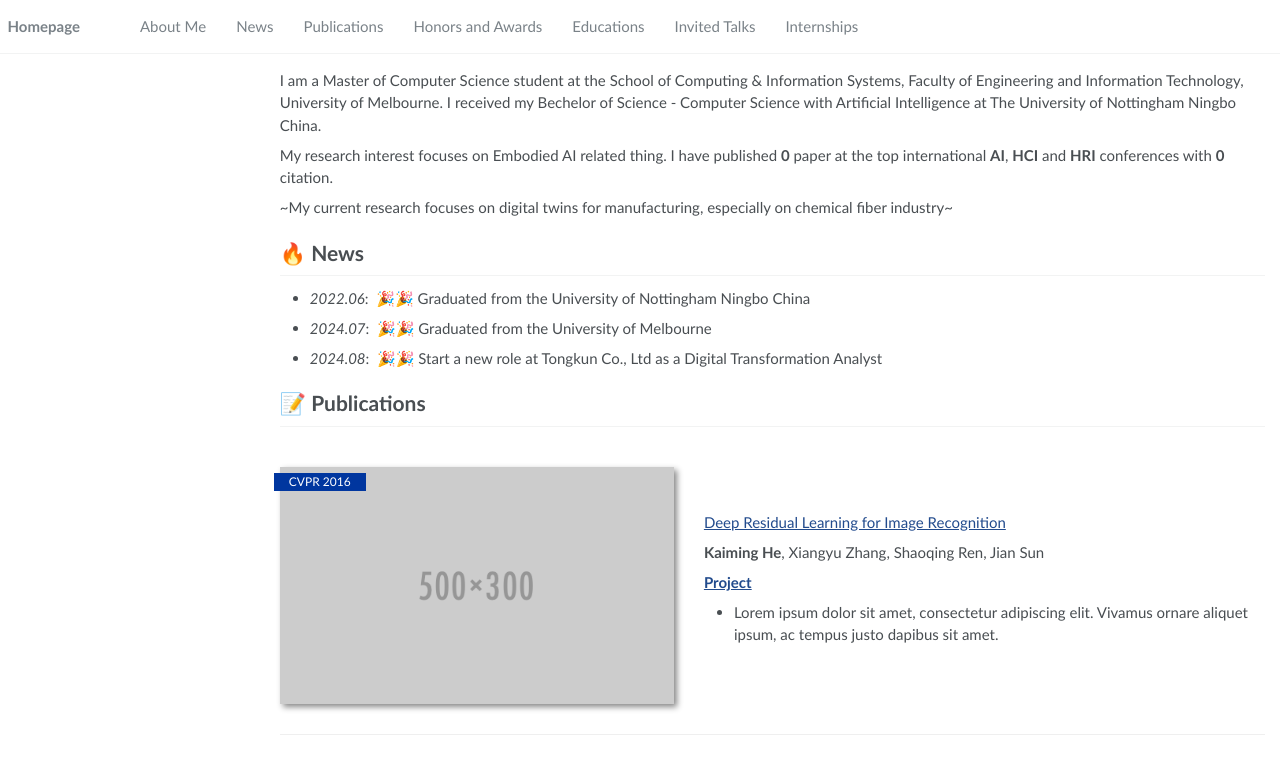
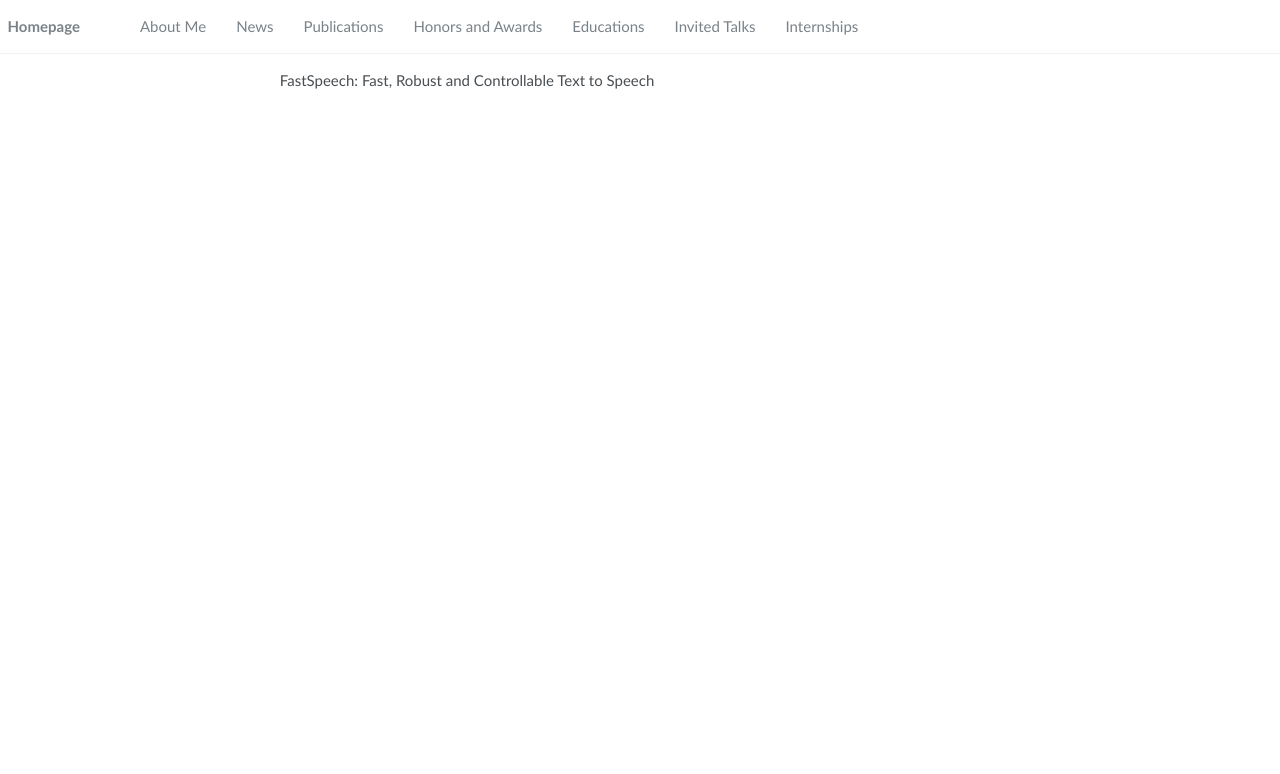
Before and after one commit to Yixin-Shen-1218/Yixin-Shen-1218.github.io, a Jekyll site: the page built from _pages/TED_Culture.md, in a window 1280 px wide. Shown: the top 774 px of the page. Built offline with Jekyll 4.4.1, drawn with Linux system fonts in a browser that asks for light colours.

Commit message:
update the website

```diff
--- a/_pages/TED_Culture.md
+++ b/_pages/TED_Culture.md
@@ -3,45 +3,9 @@
 title: ""
 excerpt: ""
 author_profile: false
-# redirect_from:
-#   - /about/
-#   - /about.html
+redirect_from:
+  - /about/
+  - /about.html
 ---
 
-{% if site.google_scholar_stats_use_cdn %}
-{% assign gsDataBaseUrl = "https://cdn.jsdelivr.net/gh/" | append: site.repository | append: "@" %}
-{% else %}
-{% assign gsDataBaseUrl = "https://raw.githubusercontent.com/" | append: site.repository | append: "/" %}
-{% endif %}
-{% assign url = gsDataBaseUrl | append: "google-scholar-stats/gs_data_shieldsio.json" %}
-
-<!-- <span class='anchor' id='about-me'></span> -->
-
-I am a Master of Computer Science student at the School of Computing & Information Systems, Faculty of Engineering and Information Technology, University of Melbourne. I received my Bechelor of Science - Computer Science with Artificial Intelligence at The University of Nottingham Ningbo China.
-
-My research interest focuses on Embodied AI related thing. I have published **0** paper at the top international **AI**, **HCI** and **HRI** conferences with **0** citation.
-
-~My current research focuses on digital twins for manufacturing, especially on chemical fiber industry~
-
-
-# 🔥 News
-- *2022.06*: &nbsp;🎉🎉 Graduated from the University of Nottingham Ningbo China
-- *2024.07*: &nbsp;🎉🎉 Graduated from the University of Melbourne
-- *2024.08*: &nbsp;🎉🎉 Start a new role at Tongkun Co., Ltd as a Digital Transformation Analyst
-
-
-# 📝 Publications
-
-<div class='paper-box'><div class='paper-box-image'><div><div class="badge">CVPR 2016</div><img src='images/500x300.png' alt="sym" width="100%"></div></div>
-<div class='paper-box-text' markdown="1">
-
-[Deep Residual Learning for Image Recognition](https://openaccess.thecvf.com/content_cvpr_2016/papers/He_Deep_Residual_Learning_CVPR_2016_paper.pdf)
-
-**Kaiming He**, Xiangyu Zhang, Shaoqing Ren, Jian Sun
-
-[**Project**](https://scholar.google.com/citations?view_op=view_citation&hl=zh-CN&user=DhtAFkwAAAAJ&citation_for_view=DhtAFkwAAAAJ:ALROH1vI_8AC) <strong><span class='show_paper_citations' data='DhtAFkwAAAAJ:ALROH1vI_8AC'></span></strong>
-- Lorem ipsum dolor sit amet, consectetur adipiscing elit. Vivamus ornare aliquet ipsum, ac tempus justo dapibus sit amet.
-</div>
-</div>
-
-<!-- - [Lorem ipsum dolor sit amet, consectetur adipiscing elit. Vivamus ornare aliquet ipsum, ac tempus justo dapibus sit amet](https://github.com), A, B, C, **CVPR 2020** -->
+FastSpeech: Fast, Robust and Controllable Text to Speech
```
